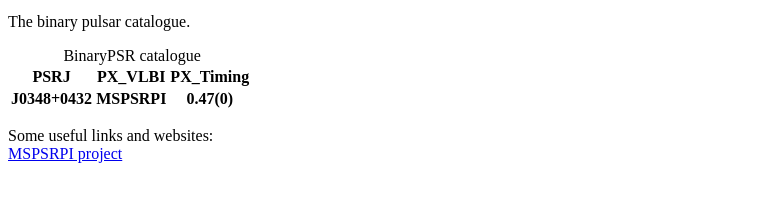
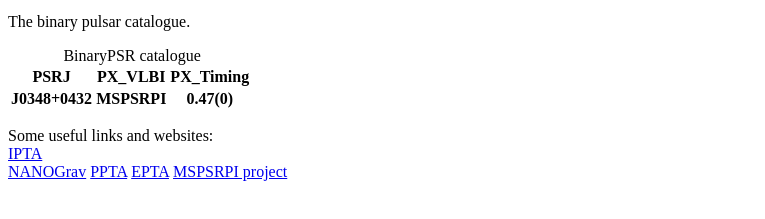
Before and after one commit to xuhengdada/xuhengdada.github.io, a plain HTML site: page index.html in a window 1280 px wide. Shown: the part 95-314 px from the top of the page, without its empty margins (0-765 px from the left). Drawn offline with Linux system fonts and the light colour scheme.

Commit message:
add new files

```diff
--- a/index.html
+++ b/index.html
@@ -45,6 +45,10 @@
 <body>
 
 	<p> Some useful links and websites: <br>
+		<a href="http://www.ipta4gw.org/">IPTA</a> <br>
+		<a href="http://nanograv.org">NANOGrav</a>
+		<a href="http://www.atnf.csiro.au/research/pulsar/ppta/">PPTA</a>
+		<a href="http://www.epta.eu.org">EPTA</a>
 		<a href="https://safe.nrao.edu/vlba/psrpi/home.html">MSPSRPI project</a>
 	</p>
 </body>
```
